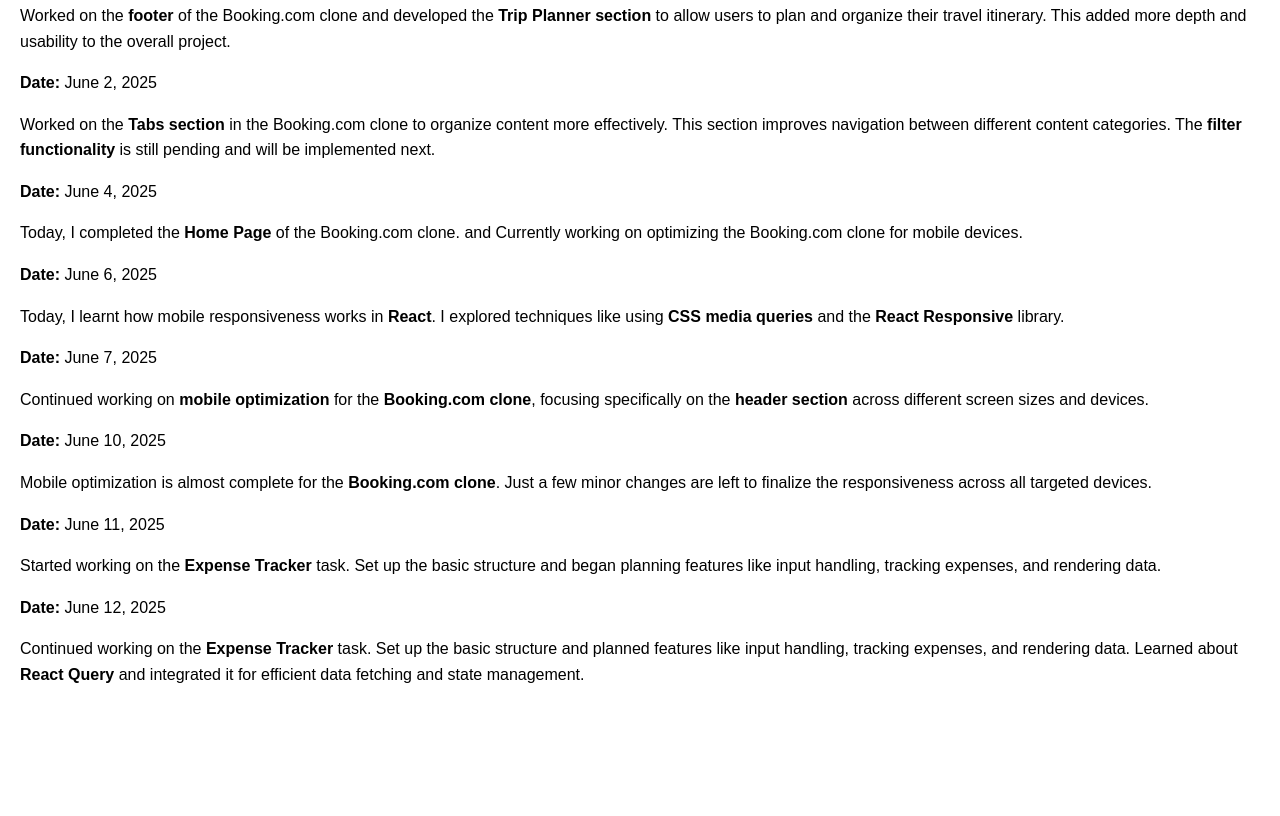
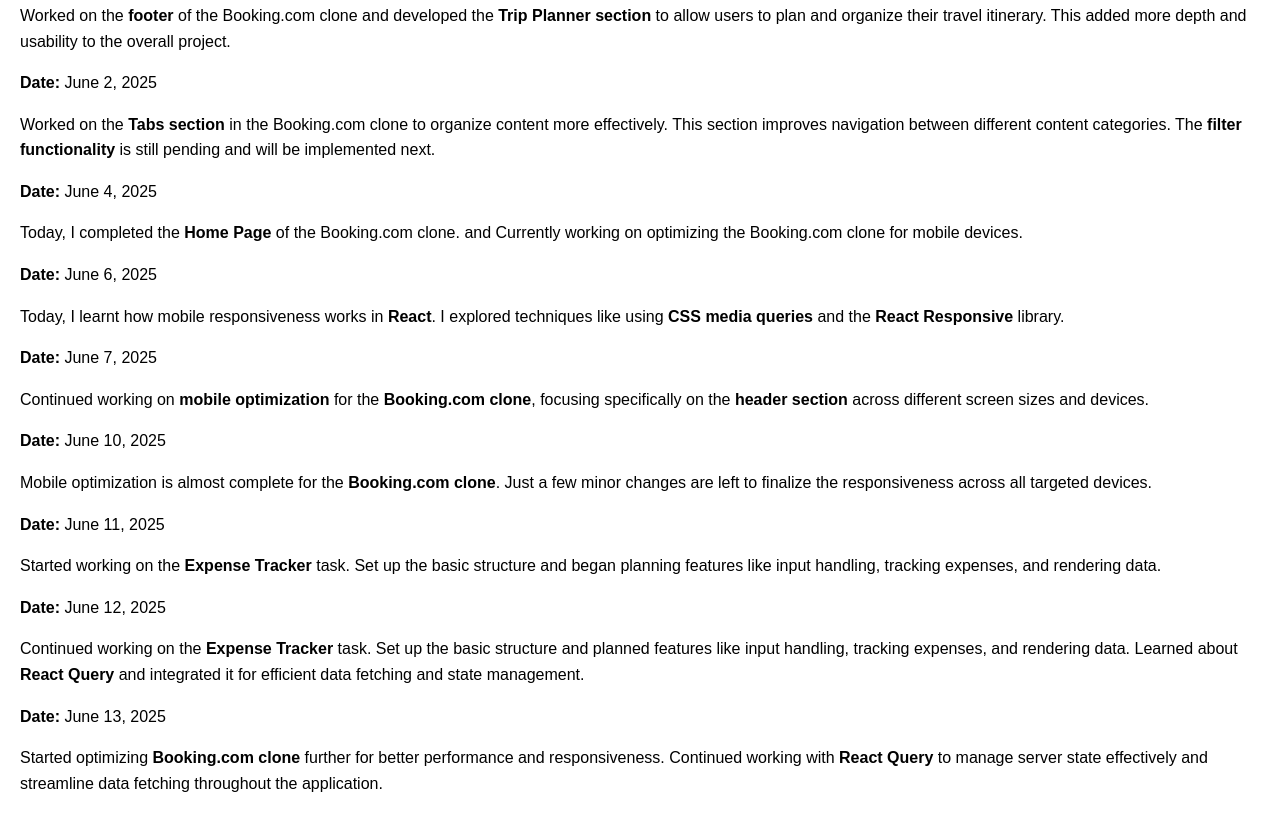
Before and after one commit to Madhu0614/dailyreport2, a plain HTML site: page index.html in a window 1280 px wide. Shown: the part 1096-1912 px from the top of the page. Before the commit the page ends 1804 px from the top, so only its background shows below. Drawn offline with Linux system fonts and the light colour scheme.

Commit message:
work update on june 13 2025

```diff
--- a/index.html
+++ b/index.html
@@ -83,7 +83,13 @@
         <p>Started working on the <strong>Expense Tracker</strong> task. Set up the basic structure and began planning features like input handling, tracking expenses, and rendering data.</p>
         <p><strong>Date:</strong> June 12, 2025</p>
         <p>Continued working on the <strong>Expense Tracker</strong> task. Set up the basic structure and planned features like input handling, tracking expenses, and rendering data. Learned about <strong>React Query</strong> and integrated it for efficient data fetching and state management.</p>
+
+        <p><strong>Date:</strong> June 13, 2025</p>
+    <p>Started optimizing <strong>Booking.com clone</strong> further for better performance and responsiveness. Continued working with <strong>React Query</strong> to manage server state effectively and streamline data fetching throughout the application.</p>
+
+
     </div>
+
 
 </body>
 </html>
```
Lines whose indentation alone changed are shown as unchanged.
